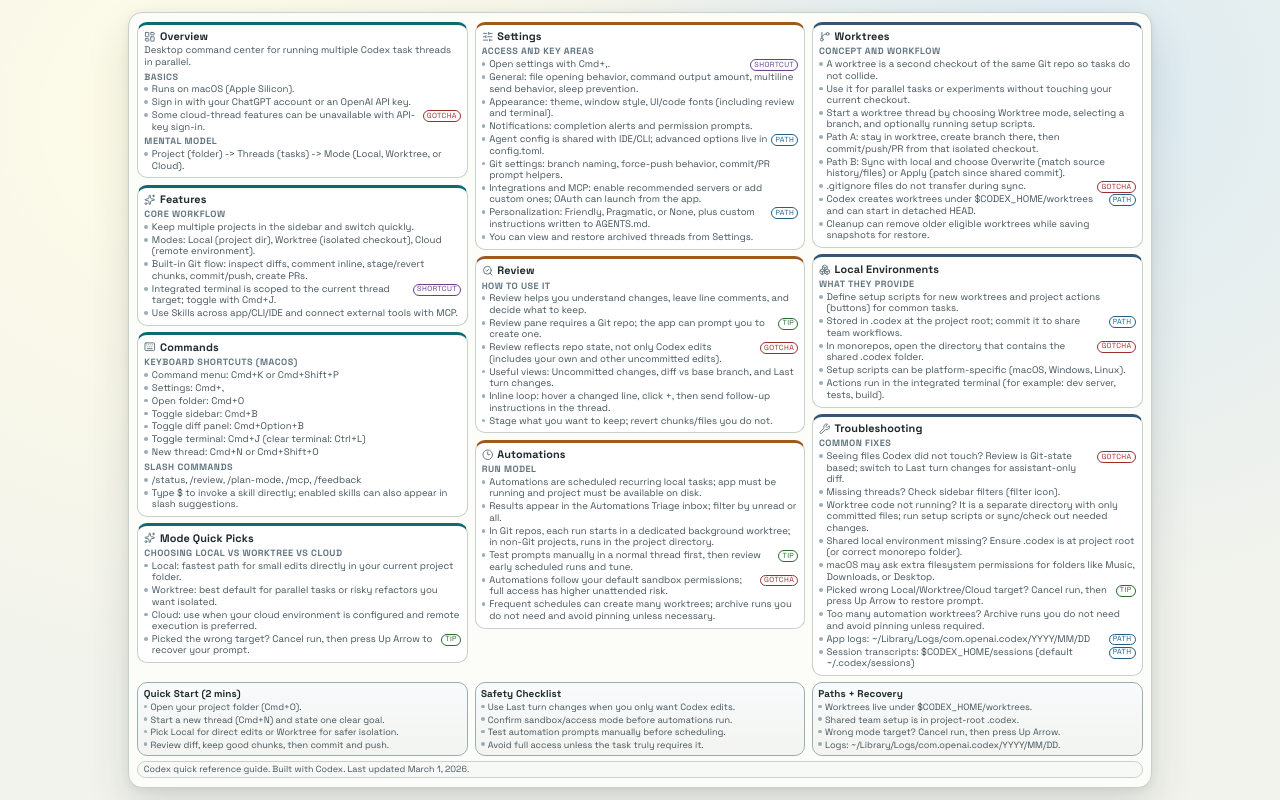
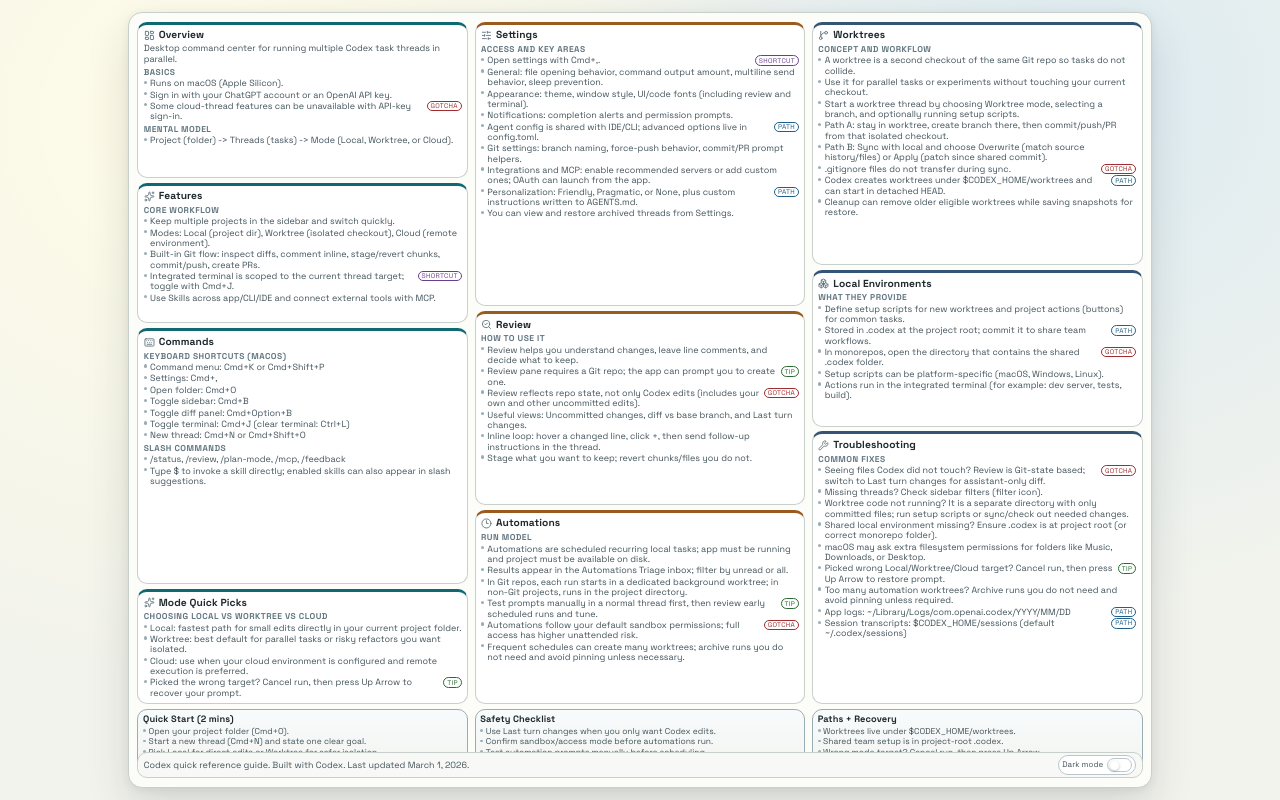
Before and after one commit to tunedgradient/codex_quick_ref, a Next.js app: page / in a window 1280 px wide. Built offline with nearby package versions, Linux system fonts and the light colour scheme.

Commit message:
Add footer dark mode toggle and print-friendly layout tuning

```diff
--- a/src/app/globals.css
+++ b/src/app/globals.css
@@ -1,11 +1,19 @@
 :root {
   --bg-base: #f2f3ec;
+  --bg-highlight-a: #fffce7;
+  --bg-highlight-b: #ddebf2;
   --bg-sheet: #fcfcf9;
   --ink: #1f2a2e;
   --ink-soft: #42535b;
   --ink-faint: #637781;
   --line: #c8d0cc;
   --line-strong: #9badb4;
+  --card-bg: #ffffff;
+  --mini-bg-a: #f8fbfc;
+  --mini-bg-b: #f3f4f0;
+  --footer-bg: #f8f9f7;
+  --switch-bg: rgba(255, 255, 255, 0.9);
+  --switch-line: #b9c6cc;
   --core-accent: #0f6970;
   --settings-accent: #9b5b1f;
   --advanced-accent: #345573;
@@ -13,6 +21,31 @@
   --tag-gotcha: #9f2d2f;
   --tag-path: #1f5f88;
   --tag-shortcut: #6a3f8d;
+}
+
+[data-theme="dark"] {
+  --bg-base: #0f1419;
+  --bg-highlight-a: #1a262d;
+  --bg-highlight-b: #20202f;
+  --bg-sheet: #171e24;
+  --ink: #dbe6eb;
+  --ink-soft: #b4c5cf;
+  --ink-faint: #8ea3af;
+  --line: #2d3c45;
+  --line-strong: #405763;
+  --card-bg: #1d262d;
+  --mini-bg-a: #1f2a32;
+  --mini-bg-b: #222a31;
+  --footer-bg: #1b2329;
+  --switch-bg: rgba(26, 35, 41, 0.92);
+  --switch-line: #4a6370;
+  --core-accent: #26a6b2;
+  --settings-accent: #e19d51;
+  --advanced-accent: #6ea2d1;
+  --tag-tip: #77cf83;
+  --tag-gotcha: #f38287;
+  --tag-path: #76b4de;
+  --tag-shortcut: #bd97e4;
 }
 
 * {
@@ -30,8 +63,8 @@
 body {
   color: var(--ink);
   background:
-    radial-gradient(circle at 15% 15%, #fffce7 0%, rgba(255, 252, 231, 0) 44%),
-    radial-gradient(circle at 85% 12%, #ddebf2 0%, rgba(221, 235, 242, 0) 40%),
+    radial-gradient(circle at 15% 15%, var(--bg-highlight-a) 0%, rgba(255, 252, 231, 0) 44%),
+    radial-gradient(circle at 85% 12%, var(--bg-highlight-b) 0%, rgba(221, 235, 242, 0) 40%),
     var(--bg-base);
   font-family: var(--font-space-grotesk), sans-serif;
   line-height: 1.18;
@@ -86,21 +119,25 @@
   min-height: 0;
   display: flex;
   flex-direction: column;
-  gap: 0.38rem;
+  gap: 0.3rem;
 }
 
 .sheet-column__stack {
+  min-height: 0;
+  flex: 1 1 auto;
   display: grid;
-  align-content: start;
-  gap: 0.38rem;
+  gap: 0.3rem;
 }
 
 .section-card {
+  min-height: 0;
+  display: flex;
+  flex-direction: column;
   border: 1px solid var(--line);
   border-top-width: 3px;
   border-radius: 10px;
-  padding: 0.34rem 0.38rem;
-  background: #fff;
+  padding: 0.3rem 0.34rem;
+  background: var(--card-bg);
 }
 
 .tone-core {
@@ -116,7 +153,7 @@
 }
 
 .section-card__title {
-  font-size: 0.68rem;
+  font-size: 0.64rem;
   font-weight: 700;
   letter-spacing: 0.01em;
 }
@@ -128,32 +165,32 @@
 }
 
 .section-card__icon {
-  width: 0.72rem;
-  height: 0.72rem;
+  width: 0.68rem;
+  height: 0.68rem;
   flex: 0 0 auto;
   color: var(--ink-faint);
 }
 
 .section-card__intro {
-  margin-top: 0.14rem;
-  font-size: 0.6rem;
+  margin-top: 0.12rem;
+  font-size: 0.56rem;
   color: var(--ink-soft);
-  line-height: 1.2;
+  line-height: 1.16;
 }
 
 .section-groups {
   display: grid;
-  gap: 0.2rem;
-  margin-top: 0.22rem;
+  gap: 0.14rem;
+  margin-top: 0.16rem;
 }
 
 .section-group {
   display: grid;
-  gap: 0.12rem;
+  gap: 0.09rem;
 }
 
 .section-group__heading {
-  font-size: 0.57rem;
+  font-size: 0.53rem;
   color: var(--ink-faint);
   text-transform: uppercase;
   letter-spacing: 0.055em;
@@ -162,25 +199,25 @@
 .section-bullets {
   list-style: none;
   display: grid;
-  gap: 0.09rem;
+  gap: 0.07rem;
 }
 
 .section-bullet {
   display: flex;
   align-items: flex-start;
-  gap: 0.23rem;
-  font-size: 0.6rem;
-  line-height: 1.2;
+  gap: 0.2rem;
+  font-size: 0.56rem;
+  line-height: 1.15;
   color: var(--ink-soft);
 }
 
 .section-bullet::before {
   content: "";
-  width: 0.24rem;
-  height: 0.24rem;
+  width: 0.2rem;
+  height: 0.2rem;
   border-radius: 999px;
   background: var(--line-strong);
-  margin-top: 0.19rem;
+  margin-top: 0.15rem;
   flex: 0 0 auto;
 }
 
@@ -192,8 +229,8 @@
   margin-left: auto;
   border: 1px solid currentColor;
   border-radius: 999px;
-  padding: 0.03rem 0.2rem;
-  font-size: 0.46rem;
+  padding: 0.02rem 0.18rem;
+  font-size: 0.42rem;
   text-transform: uppercase;
   letter-spacing: 0.05em;
   flex: 0 0 auto;
@@ -216,42 +253,43 @@
 }
 
 .mini-card {
-  margin-top: auto;
+  min-height: 0;
+  flex: 0 0 auto;
   border: 1px solid var(--line-strong);
   border-radius: 10px;
-  padding: 0.3rem 0.34rem;
-  background: linear-gradient(180deg, #f8fbfc, #f3f4f0);
+  padding: 0.26rem 0.3rem;
+  background: linear-gradient(180deg, var(--mini-bg-a), var(--mini-bg-b));
 }
 
 .mini-card__title {
-  font-size: 0.62rem;
+  font-size: 0.58rem;
   font-weight: 700;
   letter-spacing: 0.01em;
-  margin-bottom: 0.16rem;
+  margin-bottom: 0.12rem;
 }
 
 .mini-card__list {
   list-style: none;
   display: grid;
-  gap: 0.1rem;
+  gap: 0.07rem;
 }
 
 .mini-card__list li {
   display: flex;
   align-items: flex-start;
-  gap: 0.2rem;
-  font-size: 0.57rem;
-  line-height: 1.18;
+  gap: 0.16rem;
+  font-size: 0.53rem;
+  line-height: 1.14;
   color: var(--ink-soft);
 }
 
 .mini-card__list li::before {
   content: "";
-  width: 0.22rem;
-  height: 0.22rem;
+  width: 0.18rem;
+  height: 0.18rem;
   border-radius: 999px;
   background: var(--line-strong);
-  margin-top: 0.16rem;
+  margin-top: 0.14rem;
   flex: 0 0 auto;
 }
 
@@ -260,13 +298,78 @@
   border-radius: 10px;
   padding: 0.16rem 0.34rem;
   display: block;
-  background: #f8f9f7;
+  background: var(--footer-bg);
+}
+
+.sheet-footer__row {
+  display: flex;
+  align-items: center;
+  justify-content: space-between;
+  gap: 0.5rem;
 }
 
 .sheet-footer p {
+  flex: 1 1 auto;
   font-size: 0.56rem;
   color: var(--ink-soft);
   line-height: 1.18;
+}
+
+.theme-switch {
+  display: inline-flex;
+  align-items: center;
+  gap: 0.24rem;
+  font-size: 0.5rem;
+  color: var(--ink-soft);
+  border: 1px solid var(--switch-line);
+  border-radius: 999px;
+  padding: 0.12rem 0.2rem;
+  background: var(--switch-bg);
+  backdrop-filter: blur(4px);
+}
+
+.theme-switch__control {
+  position: relative;
+  width: 1.56rem;
+  height: 0.86rem;
+  display: inline-block;
+}
+
+.theme-switch__control input {
+  position: absolute;
+  inset: 0;
+  opacity: 0;
+}
+
+.theme-switch__slider {
+  position: absolute;
+  inset: 0;
+  border-radius: 999px;
+  border: 1px solid var(--switch-line);
+  background: rgba(255, 255, 255, 0.58);
+  transition: 0.2s ease;
+}
+
+.theme-switch__slider::after {
+  content: "";
+  position: absolute;
+  left: 0.11rem;
+  top: 0.1rem;
+  width: 0.58rem;
+  height: 0.58rem;
+  border-radius: 999px;
+  background: #ffffff;
+  box-shadow: 0 1px 3px rgba(20, 30, 40, 0.28);
+  transition: 0.2s ease;
+}
+
+.theme-switch__control input:checked + .theme-switch__slider {
+  background: rgba(45, 89, 120, 0.44);
+}
+
+.theme-switch__control input:checked + .theme-switch__slider::after {
+  transform: translateX(0.68rem);
+  background: #f8fcff;
 }
 
 @media (max-width: 980px) {
@@ -284,6 +387,11 @@
 
   .sheet-columns {
     grid-template-columns: 1fr;
+  }
+
+  .sheet-footer__row {
+    flex-wrap: wrap;
+    justify-content: flex-start;
   }
 
 }
@@ -326,4 +434,8 @@
     page-break-inside: avoid;
     break-inside: avoid;
   }
+
+  .theme-switch {
+    display: none;
+  }
 }
--- a/src/app/page.tsx
+++ b/src/app/page.tsx
@@ -1,5 +1,14 @@
+import { ThemeSwitch } from "@/components/ThemeSwitch";
 import { SectionCard } from "@/components/SectionCard";
+import type { QuickRefSection } from "@/data/codexQuickRef";
 import { columnMiniCards, columnSections } from "@/data/codexQuickRef";
+
+function sectionWeight(section: QuickRefSection): number {
+  const bulletCount = section.groups.reduce((sum, group) => sum + group.bullets.length, 0);
+  const headingCount = section.groups.reduce((sum, group) => sum + (group.heading ? 1 : 0), 0);
+  const introWeight = section.intro ? 0.9 : 0;
+  return Math.max(1, bulletCount * 0.78 + headingCount * 0.34 + introWeight);
+}
 
 export default function Home() {
   return (
@@ -7,31 +16,42 @@
       <article className="sheet" aria-label="Codex app quick reference layperson sheet">
         <section className="sheet-main">
           <div className="sheet-columns">
-            {columnSections.map((column, columnIndex) => (
+            {columnSections.map((column, columnIndex) => {
+              const miniCard = columnMiniCards[columnIndex];
+              const sectionRows = column.map(sectionWeight);
+
+              return (
                 <div key={`column-${columnIndex + 1}`} className="sheet-column">
-                <div className="sheet-column__stack">
+                  <div
+                    className="sheet-column__stack"
+                    style={{ gridTemplateRows: sectionRows.map((weight) => `${weight}fr`).join(" ") }}
+                  >
                     {column.map((section) => (
                       <SectionCard key={section.id} section={section} />
                     ))}
                   </div>
 
-                <article className="mini-card" aria-label={columnMiniCards[columnIndex].title}>
-                  <h3 className="mini-card__title">{columnMiniCards[columnIndex].title}</h3>
+                  <article className="mini-card" aria-label={miniCard.title}>
+                    <h3 className="mini-card__title">{miniCard.title}</h3>
                     <ul className="mini-card__list">
-                    {columnMiniCards[columnIndex].bullets.map((bullet) => (
+                      {miniCard.bullets.map((bullet) => (
                         <li key={bullet}>{bullet}</li>
                       ))}
                     </ul>
                   </article>
                 </div>
-            ))}
+              );
+            })}
           </div>
         </section>
 
         <footer className="sheet-footer">
+          <div className="sheet-footer__row">
             <p>
               Codex quick reference guide. Built with Codex. Last updated March 1, 2026.
             </p>
+            <ThemeSwitch />
+          </div>
         </footer>
       </article>
     </main>
--- /dev/null
+++ b/src/components/ThemeSwitch.tsx
@@ -0,0 +1,44 @@
+"use client";
+
+import { useEffect, useState } from "react";
+
+type Theme = "light" | "dark";
+
+const STORAGE_KEY = "codex-quick-ref-theme";
+
+function detectInitialTheme(): Theme {
+  if (typeof window === "undefined") {
+    return "light";
+  }
+
+  const stored = window.localStorage.getItem(STORAGE_KEY);
+  if (stored === "light" || stored === "dark") {
+    return stored;
+  }
+
+  return window.matchMedia("(prefers-color-scheme: dark)").matches ? "dark" : "light";
+}
+
+export function ThemeSwitch() {
+  const [theme, setTheme] = useState<Theme>(() => detectInitialTheme());
+
+  useEffect(() => {
+    document.documentElement.dataset.theme = theme;
+    window.localStorage.setItem(STORAGE_KEY, theme);
+  }, [theme]);
+
+  return (
+    <div className="theme-switch" role="group" aria-label="Theme toggle">
+      <span>Dark mode</span>
+      <label className="theme-switch__control">
+        <input
+          type="checkbox"
+          aria-label="Enable dark mode"
+          checked={theme === "dark"}
+          onChange={(event) => setTheme(event.target.checked ? "dark" : "light")}
+        />
+        <span className="theme-switch__slider" />
+      </label>
+    </div>
+  );
+}
```
Lines whose indentation alone changed are shown as unchanged.
